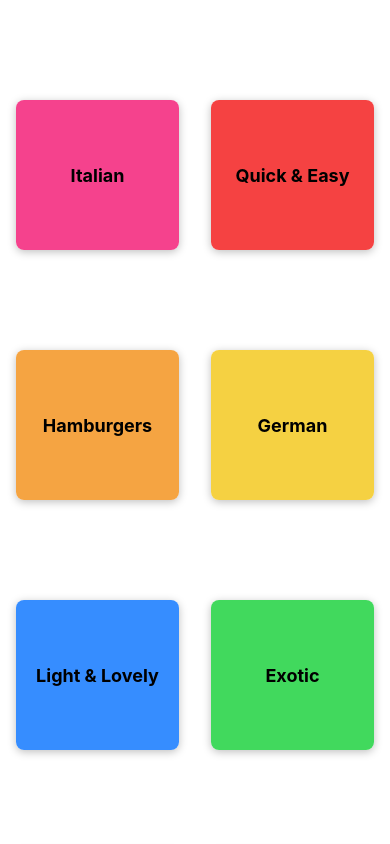
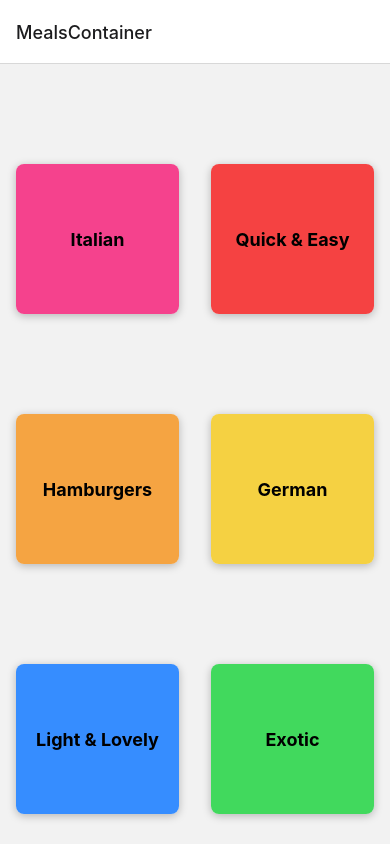
Before and after one commit to Patricknshimiyimana/meals_app, a React Native app: screen / in a window 390 px wide. Shown: the top 844 px of the page. Built offline with nearby package versions, Linux system fonts and the light colour scheme.

Commit message:
getting started with React Navigation

```diff
--- a/App.js
+++ b/App.js
@@ -1,11 +1,19 @@
 import { StatusBar } from "expo-status-bar";
+import { NavigationContainer } from "@react-navigation/native";
+import { createNativeStackNavigator } from "@react-navigation/native-stack";
 import CategoriesScreen from "./screens/CategoriesScreen";
+
+const Stack = createNativeStackNavigator();
 
 export default function App() {
   return (
     <>
-    <StatusBar style="light" />
-    <CategoriesScreen />
+      <StatusBar style="dark" />
+      <NavigationContainer>
+        <Stack.Navigator>
+          <Stack.Screen name="MealsContainer" component={CategoriesScreen} />
+        </Stack.Navigator>
+      </NavigationContainer>
     </>
   );
 }
--- a/package.json
+++ b/package.json
@@ -9,10 +9,14 @@
     "web": "expo start --web"
   },
   "dependencies": {
+    "@react-navigation/native": "^6.0.13",
+    "@react-navigation/native-stack": "^6.9.0",
     "expo": "~46.0.13",
     "expo-status-bar": "~1.4.0",
     "react": "18.0.0",
-    "react-native": "0.69.6"
+    "react-native": "0.69.6",
+    "react-native-screens": "~3.15.0",
+    "react-native-safe-area-context": "4.3.1"
   },
   "devDependencies": {
     "@babel/core": "^7.12.9"
```
Also changed, not shown: 1 other file (tests, documents, lock files or other folders).
